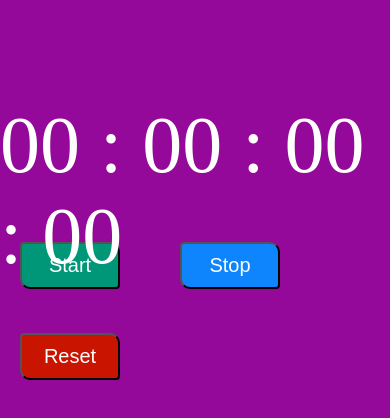
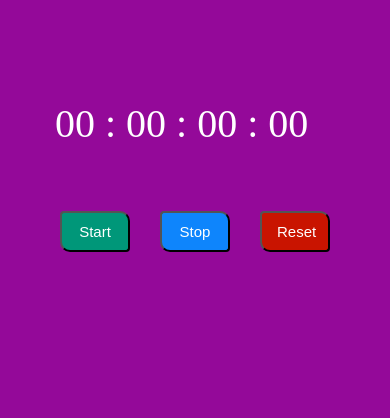
Before and after one commit to zahraabs/exercise-4, a plain HTML site: page index.html in a window 390 px wide. Drawn offline with Linux system fonts and the light colour scheme.

Commit message:
responsive sizr added

```diff
--- a/css/style.css
+++ b/css/style.css
@@ -20,9 +20,11 @@
 
 /* show */
 .time .show {
+  width: 510px;
   position: fixed;
   margin-top: 100px;
 }
+
 /* buttons */
 .time .buttons {
   margin-top: 200px;
@@ -66,3 +68,20 @@ ul {
   display: none;
   background-color: #d848c0;
 }
+
+@media screen and (max-width:600px){
+  .time{
+    font-size: 40px;
+  }
+  .time .show{
+    width: 280px;
+  }
+  .buttons button {
+    width: 70px;
+    margin: 0px 10px;
+    font-size: 15px;
+  }
+  ul{
+    font-size: 25px;
+  }
+}
```
